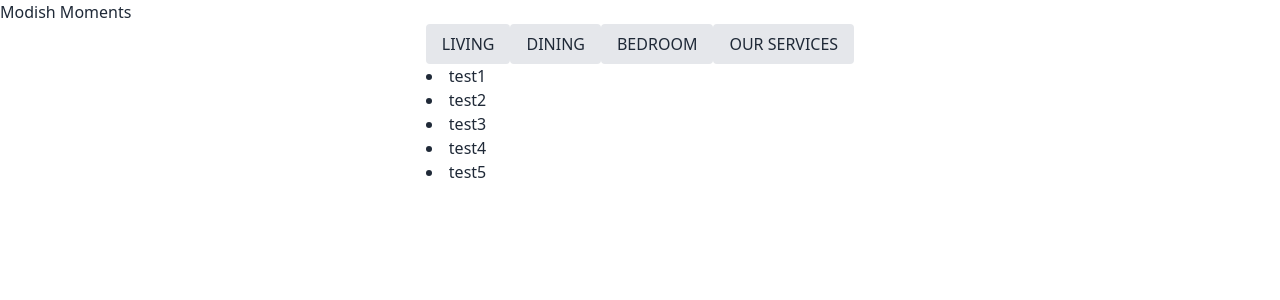
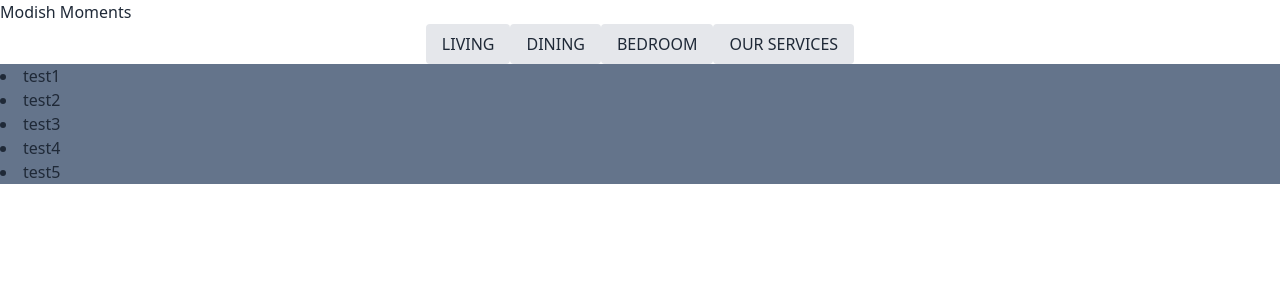
Before and after one commit to Chloe-0123/furniture-shop, a React (Vite) app: page / in a window 1280 px wide. Both pictures are taken after a click on the button "LIVING". Shown: the top 300 px of the page. Built offline with nearby package versions, Linux system fonts and the light colour scheme.

Commit message:
navbar separated

```diff
--- a/src/components/DropdownMenu.tsx
+++ b/src/components/DropdownMenu.tsx
@@ -1,8 +1,13 @@
 import React from 'react'
 
+
+type Options = {
+    options: string[]
+
+}
 export const DropdownMenu = () => {
   return (
-    <div>
+    <div className='bg-slate-500 w-screen'>
         <li>test1</li>
         <li>test2</li>
         <li>test3</li>
--- a/src/components/navbar.tsx
+++ b/src/components/navbar.tsx
@@ -23,52 +23,38 @@ export const Navbar = () => {
   };
 
   return (
-
-    <div className="flex flex-1 w-full justify-center " >
-    {/* Single button */}
-
-      <div className="living relative " onMouseEnter={handleLiving} onMouseLeave={handleLiving}>
-          <button className="bg-gray-200 hover:bg-gray-300 py-2 px-4 rounded"  >
-              LIVING
-          </button>
-          {isLivingOpen && (
-              <DropdownMenu />
-          )}
+    <>
+    <div className="flex flex-1 w-full justify-center">
+      <div className="living relative" onMouseEnter={handleLiving} onMouseLeave={handleLiving}>
+        <button className="bg-gray-200 hover:bg-gray-300 py-2 px-4 rounded">
+          LIVING
+        </button>
+      </div>
+      <div className="dining" onMouseEnter={handleDining} onMouseLeave={handleDining}>
+        <button className="bg-gray-200 hover:bg-gray-300 py-2 px-4 rounded">
+          DINING
+        </button>
 
       </div>
-
-
-      <div className="dining" onMouseEnter={handleDining} onMouseLeave={handleDining}>
-      <button className="bg-gray-200 hover:bg-gray-300 py-2 px-4 rounded"  >
-          DINING
-      </button>
-      {isDiningOpen && (
-        <DropdownMenu />
-      )}
+      <div className="bedroom" onMouseEnter={handleBedroom} onMouseLeave={handleBedroom}>
+        <button className="bg-gray-200 hover:bg-gray-300 py-2 px-4 rounded">
+          BEDROOM
+        </button>
 
       </div>
-
-
-      <div className="bedroom" onMouseEnter={handleBedroom} onMouseLeave={handleBedroom}>
-      <button className="bg-gray-200 hover:bg-gray-300 py-2 px-4 rounded"  >
-          BEDROOM
-      </button>
-      {isBedroomOpen && (
-        <DropdownMenu />
-      )}
+      <div className="services" onMouseEnter={handleServices} onMouseLeave={handleServices}>
+        <button className="bg-gray-200 hover:bg-gray-300 py-2 px-4 rounded">
+          OUR SERVICES
+        </button>
 
       </div>
+    </div>
+    {isLivingOpen && <DropdownMenu />}
+    {isDiningOpen && <DropdownMenu />}
+    {isBedroomOpen && <DropdownMenu />}
+    {isServicesOpen && <DropdownMenu />}
+</>
 
+  )
 
-      <div className="services" onMouseEnter={handleServices} onMouseLeave={handleServices}>
-      <button className="bg-gray-200 hover:bg-gray-300 py-2 px-4 rounded"  >
-      OUR SERVICES
-      </button>
-      {isServicesOpen && (
-          <DropdownMenu />
-      )}
-      </div>
-
-    </div>
-  )
 }
```
